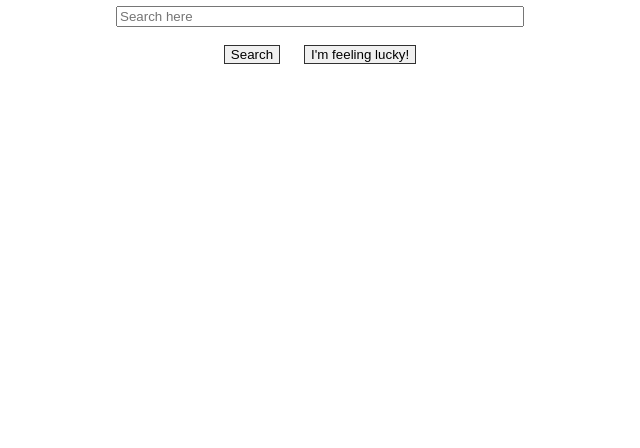
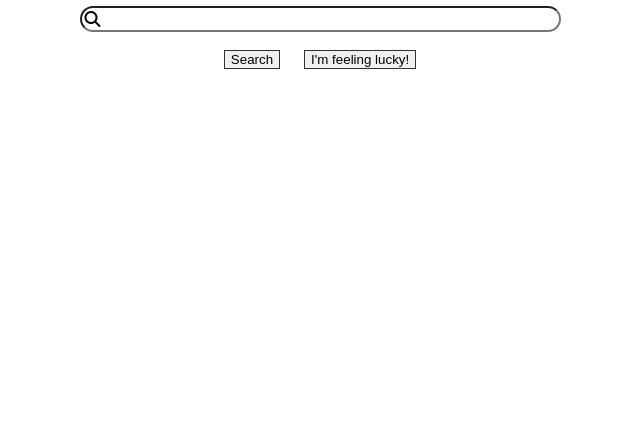
Before and after one commit to zakgogi/google-project, a plain HTML site: page Client/index.html in a window 1280 px wide. Shown: the part 352-800 px from the top of the page, without its empty margins (320-960 px from the left). Drawn offline with Linux system fonts and the light colour scheme.

Commit message:
added more styling

```diff
--- a/Client/index.css
+++ b/Client/index.css
@@ -8,7 +8,14 @@ form {
 }
 
 #searchInput {
-  width: 400px;
+  width: 450px;
+  border-radius: 25px;
+  height: 20px;
+  padding-left: 25px;
+}
+
+#searchInput:focus {
+  outline: none;
 }
 
 #submitBtn {
@@ -21,3 +28,9 @@ form {
   color: inherit;
   border: 1px solid rgb(49, 49, 49);
 }
+
+i {
+  position: absolute;
+  padding-top: 5px;
+  padding-left: 5px;
+}
--- a/Client/index.html
+++ b/Client/index.html
@@ -5,13 +5,16 @@
     <meta http-equiv="X-UA-Compatible" content="IE=edge">
     <meta name="viewport" content="width=device-width, initial-scale=1.0">
     <title>Google</title>
+
     <link rel="stylesheet" href="index.css">
     <script defer src="script_index.js"></script>
+    <script src="https://kit.fontawesome.com/7211db0585.js" crossorigin="anonymous"></script>
 </head>
 <body>
     <h1>Google</h1>
     <form action="resultspage.html">
-        <input id="searchInput" type="text" placeholder="Search here">
+        <i class="fas fa-search"></i>
+        <input id="searchInput" type="text">
         <br><br>
         <input id="submitBtn" type="submit" value="Search" disabled="true">
         <button id="luckyBtn" disabled="true">I'm feeling lucky!</button>
--- a/Client/resultspage.css
+++ b/Client/resultspage.css
@@ -6,3 +6,12 @@ form {
 h1 {
   display: inline;
 }
+
+#searchInput {
+  border-radius: 25px;
+  height: 20px;
+}
+
+#searchInput:focus {
+  outline: none;
+}
```
Also changed, not shown: Client/resultspage.html (+2 -2 lines), Client/script_results.js (+8 -2 lines).
